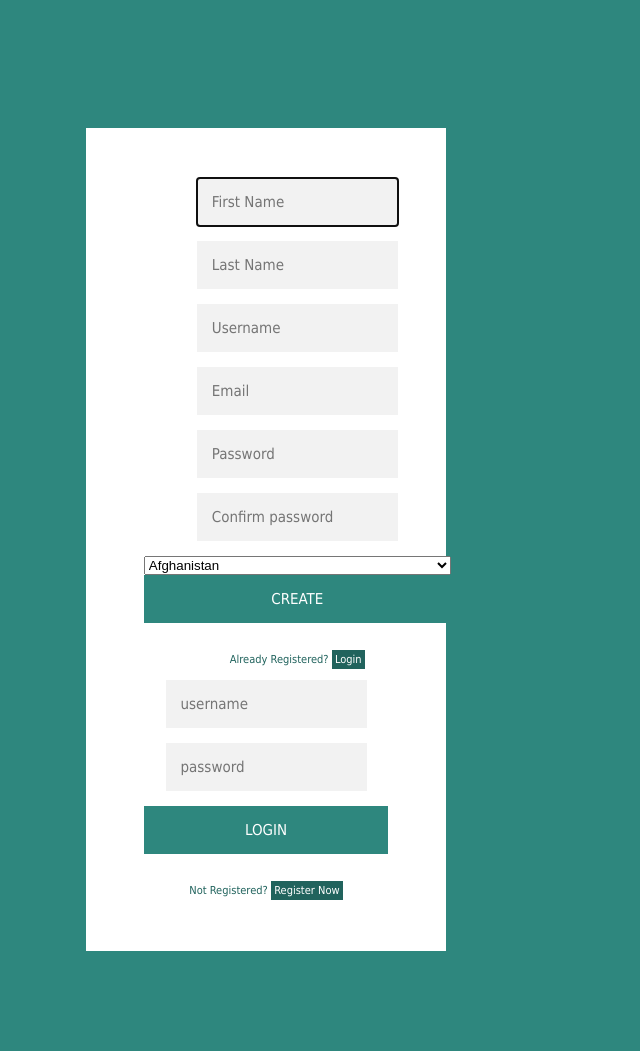
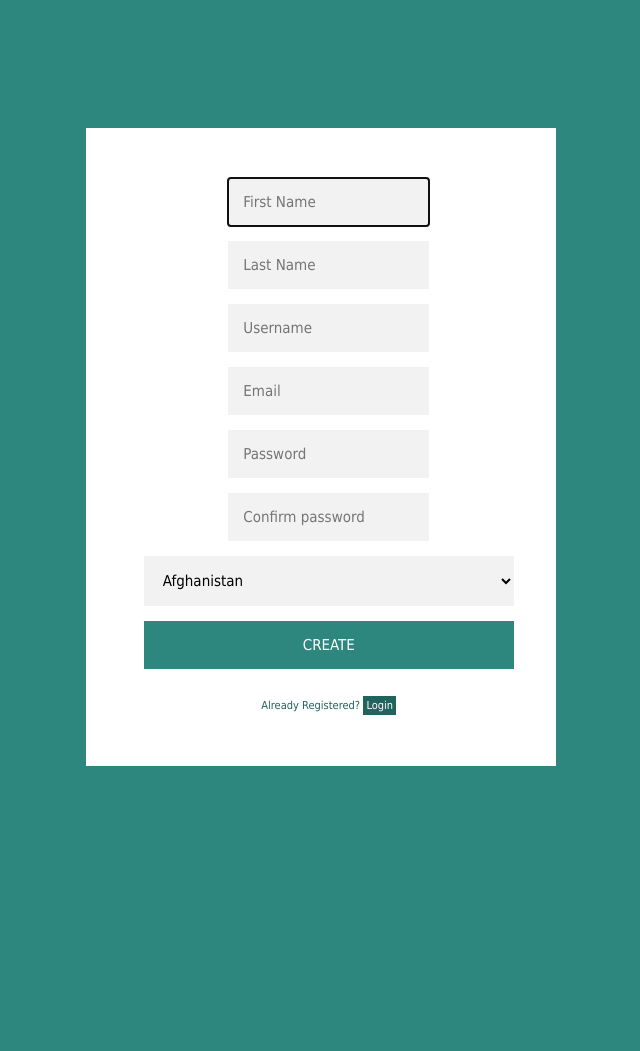
Before and after one commit to COSC360Project/Project, a PHP site: page /register.html in a window 1280 px wide. Shown: the whole page, without its empty margins (374-1014 px from the left). After the commit the page ends 766 px from the top, so only its background shows below. Run offline with PHP 8.4, Linux system fonts and the light colour scheme.

Commit message:
New Updates on these files

```diff
--- a/css/style.css
+++ b/css/style.css
@@ -217,7 +217,7 @@ article#center h1{
     position: relative;
     z-index: 1;
     background: white;
-    max-width: 360px;
+    width: 380px;
     margin: 0 auto 100px;
     padding: 45px;
     text-align: center;
@@ -235,6 +235,16 @@ fieldset {
     box-sizing: border-box;
     font-size: 15px;
 
+}
+.form select {
+    font-family: Tahoma, Helvetica, sans-serif;
+    outline: 1;
+    background: #f2f2f2;
+    border: 0;
+    margin: 0 0 15px;
+    padding: 15px;
+    box-sizing: border-box;
+    font-size: 15px;
 }
 #registerbutton {
     font-family: Tahoma, Helvetica, sans-serif;
@@ -273,7 +283,7 @@ fieldset {
     font-family: Tahoma, Helvetica, sans-serif;
     text-transform: uppercase;
     background-color: #2e877e;
-    width: 100%;
+    width: 50%;
     border: 0;
     color: white;
     font-size: 15px;
@@ -285,14 +295,6 @@ fieldset {
 #registerbutton:active {
     transform: scale(0.98)
 }
-.form .login-form {
+#login-form {
     display: none;
 }
-.login-form-error-message {
-    text-align: left;
-    font-size: 0.68rem;
-    margin-bottom: 2.5em;
-    margin-left: 2.5em;
-    font-family: Tahoma, Helvetica, sans-serif;
-    color: red;
-}
--- a/db_info/dbdata.txt
+++ b/db_info/dbdata.txt
@@ -1,7 +1,7 @@
 DROP TABLE Userinfo
 DROP TABLE Blogpost
 DROP TABLE Comment
-CREATE TABLE Userinfo(authorid INT AUTO_INCREMENT PRIMARY KEY NOT NULL,username VARCHAR(30) NOT NULL,password VARCHAR(30) NOT NULL, firstname VARCHAR(30) NOT NULL,lastname VARCHAR(30) NOT NULL,email VARCHAR(50) NOT NULL,country VARCHAR(40),imageURL VARCHAR(100),status INTEGER DEFAULT 0,joindate DATE NOT NULL)
+CREATE TABLE Userinfo(authorid INT AUTO_INCREMENT PRIMARY KEY NOT NULL,username VARCHAR(30) NOT NULL,password VARCHAR(32) NOT NULL, firstname VARCHAR(30) NOT NULL,lastname VARCHAR(30) NOT NULL,email VARCHAR(50) NOT NULL,country VARCHAR(40),imageURL VARCHAR(100),status INTEGER DEFAULT 0,joindate DATE NOT NULL)
 CREATE TABLE Blogpost(postid INT AUTO_INCREMENT PRIMARY KEY NOT NULL,authorid INT NOT NULL,title VARCHAR(200),content TEXT, date DATE, category VARCHAR(20) DEFAULT "Off Topic")
 CREATE TABLE Comment(commentid INT AUTO_INCREMENT PRIMARY KEY NOT NULL,postid INT NOT NULL, authorid INT NOT NULL,content TEXT, date DATE)
 INSERT INTO Userinfo(username,password,firstname,lastname,email,country,imageURL,status,joindate) VALUES ("catlover24","kittykat1995","Elise","Walker","ewalker24@gmail.com","Canada","images/user1.jpg", 1,"2018-01-11")
```
Also changed, not shown: login.php (+9 -1 lines), register.php (+5 -3 lines).
